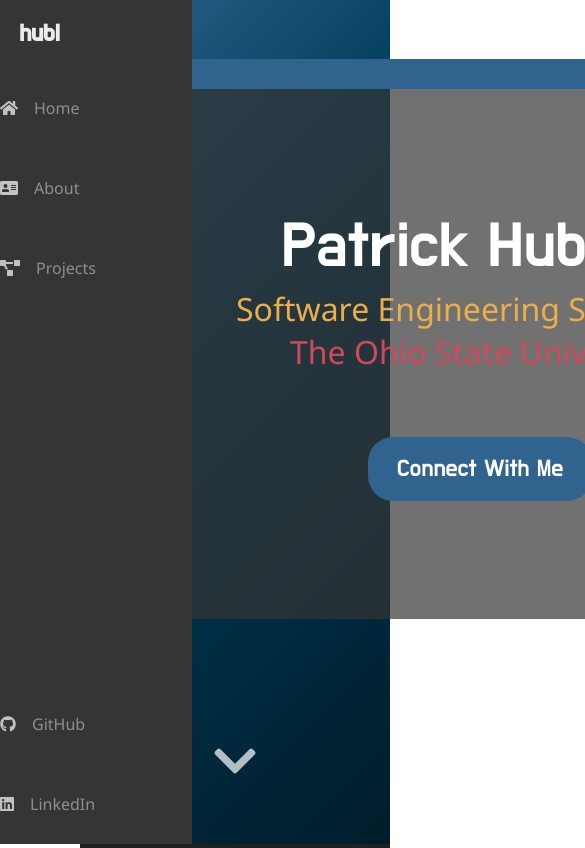
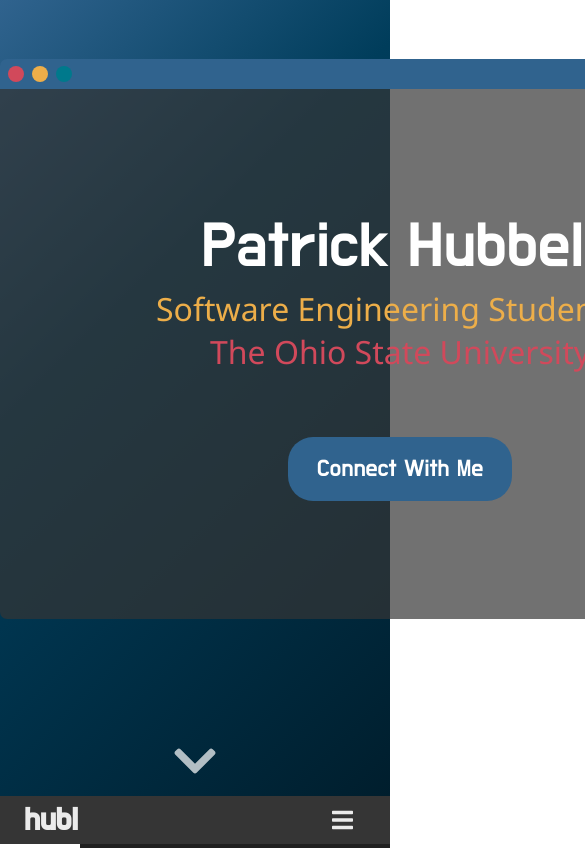
Before and after one commit to patty-hubbell/hubl-portfolio, a Gatsby site: page / in a window 390 px wide. Shown: the top 848 px of the page, 585 px wide, since content can reach past the window. Built offline with nearby package versions, Linux system fonts and the light colour scheme; Gatsby itself is replaced by a stand-in of ours.

Commit message:
Complete mobile responsive navbar

```diff
--- /dev/null
+++ b/src/components/MobileNavBar.js
@@ -0,0 +1,122 @@
+import React from "react"
+import { FontAwesomeIcon } from "@fortawesome/react-fontawesome"
+import {
+  faAddressCard,
+  faBars,
+  faHome,
+  faProjectDiagram,
+} from "@fortawesome/free-solid-svg-icons"
+import { faGithub, faLinkedin } from "@fortawesome/free-brands-svg-icons"
+import styled from "styled-components"
+
+const handleClick = () => {
+  var links = document.getElementById("links")
+
+  if (links.style.display === "block") {
+    links.style.display = "none"
+  } else {
+    links.style.display = "block"
+  }
+}
+
+export default function MobileNavBar() {
+  return (
+    <MobileNav.Container>
+      <MobileNav.Logo>hubl</MobileNav.Logo>
+      <MobileNav.Button onClick={handleClick}>
+        <FontAwesomeIcon className="hamburger" icon={faBars} />
+      </MobileNav.Button>
+      <MobileNav.List id="links">
+        <MobileNav.ListItem>
+          <MobileNav.Link href="#home">
+            <FontAwesomeIcon className="mobile-icon" icon={faHome} />
+            <MobileNav.LinkText className="link-text">Home</MobileNav.LinkText>
+          </MobileNav.Link>
+        </MobileNav.ListItem>
+        <MobileNav.ListItem>
+          <MobileNav.Link href="#home">
+            <FontAwesomeIcon className="mobile-icon" icon={faAddressCard} />
+            <MobileNav.LinkText className="link-text">About</MobileNav.LinkText>
+          </MobileNav.Link>
+        </MobileNav.ListItem>
+        <MobileNav.ListItem>
+          <MobileNav.Link href="#home">
+            <FontAwesomeIcon className="mobile-icon" icon={faProjectDiagram} />
+            <MobileNav.LinkText className="link-text">
+              Projects
+            </MobileNav.LinkText>
+          </MobileNav.Link>
+        </MobileNav.ListItem>
+        <MobileNav.ListItem>
+          <MobileNav.Link href="#home">
+            <FontAwesomeIcon className="mobile-icon" icon={faGithub} />
+            <MobileNav.LinkText className="link-text">
+              GitHub
+            </MobileNav.LinkText>
+          </MobileNav.Link>
+        </MobileNav.ListItem>
+        <MobileNav.ListItem>
+          <MobileNav.Link href="#home">
+            <FontAwesomeIcon className="mobile-icon" icon={faLinkedin} />
+            <MobileNav.LinkText className="link-text">
+              LinkedIn
+            </MobileNav.LinkText>
+          </MobileNav.Link>
+        </MobileNav.ListItem>
+      </MobileNav.List>
+    </MobileNav.Container>
+  )
+}
+
+const MobileNav = {
+  Container: styled.div`
+    align-items: center;
+    background-color: var(--dark);
+    bottom: 0;
+    display: flex;
+    height: 3rem;
+    justify-content: space-between;
+    position: fixed;
+    width: 100vw;
+    z-index: 1;
+  `,
+  Logo: styled.h1`
+    color: var(--white);
+    filter: opacity(0.9);
+    font-family: "Do Hyeon", sans-serif;
+    margin-left: 1.5rem;
+  `,
+  Button: styled.button`
+    background: transparent;
+    border: none;
+    cursor: pointer;
+    filter: opacity(0.9);
+    height: 3rem;
+    margin-right: 1.5rem;
+    outline: none;
+    width: 3rem;
+  `,
+  List: styled.ul`
+    background-color: var(--dark);
+    border-top-left-radius: 10px;
+    border-top-right-radius: 10px;
+    bottom: 3rem;
+    display: none;
+    list-style: none;
+    margin: 0;
+    padding: 0;
+    position: absolute;
+    right: 1.5rem;
+    z-index: 1;
+  `,
+  ListItem: styled.li`
+    padding: 1.5rem;
+  `,
+  Link: styled.a`
+    color: var(--white);
+    text-decoration: none;
+  `,
+  LinkText: styled.span`
+    margin-left: 1.5rem;
+  `,
+}
--- a/src/components/NavBar.js
+++ b/src/components/NavBar.js
@@ -1,5 +1,4 @@
 import React from "react"
-import { Link } from "gatsby"
 import { FontAwesomeIcon } from "@fortawesome/react-fontawesome"
 import {
   faAddressCard,
@@ -11,50 +10,51 @@
 
 export default function NavBar() {
   return (
-    <Nav>
-      <List>
-        <ListItem>
-          <Logo>hubl</Logo>
-        </ListItem>
-        <ListItem>
-          <NavLink href="#home">
+    <Nav.Container>
+      <Nav.List>
+        <Nav.ListItem>
+          <Nav.Logo>hubl</Nav.Logo>
+        </Nav.ListItem>
+        <Nav.ListItem>
+          <Nav.Link href="#home">
             <FontAwesomeIcon className="icon" icon={faHome} />
-            <NavLinkText className="link-text">Home</NavLinkText>
-          </NavLink>
-        </ListItem>
-        <ListItem>
-          <NavLink href="#about">
+            <Nav.LinkText className="link-text">Home</Nav.LinkText>
+          </Nav.Link>
+        </Nav.ListItem>
+        <Nav.ListItem>
+          <Nav.Link href="#about">
             <FontAwesomeIcon className="icon" icon={faAddressCard} />
-            <NavLinkText className="link-text">About</NavLinkText>
-          </NavLink>
-        </ListItem>
-        <ListItem>
-          <NavLink href="#">
+            <Nav.LinkText className="link-text">About</Nav.LinkText>
+          </Nav.Link>
+        </Nav.ListItem>
+        <Nav.ListItem>
+          <Nav.Link href="#">
             <FontAwesomeIcon className="icon" icon={faProjectDiagram} />
-            <NavLinkText className="link-text">Projects</NavLinkText>
-          </NavLink>
-        </ListItem>
-        <ListItem>
-          <NavLink href="https://github.com/pat-hubbell" target="_blank">
+            <Nav.LinkText className="link-text">Projects</Nav.LinkText>
+          </Nav.Link>
+        </Nav.ListItem>
+        <Nav.ListItem>
+          <Nav.Link href="https://github.com/pat-hubbell" target="_blank">
             <FontAwesomeIcon className="icon" icon={faGithub} />
-            <NavLinkText className="link-text">GitHub</NavLinkText>
-          </NavLink>
-        </ListItem>
-        <ListItem>
-          <NavLink
+            <Nav.LinkText className="link-text">GitHub</Nav.LinkText>
+          </Nav.Link>
+        </Nav.ListItem>
+        <Nav.ListItem>
+          <Nav.Link
             href="https://linkedin.com/in/patrick-hubbell"
             target="_blank"
           >
             <FontAwesomeIcon className="icon" icon={faLinkedin} />
-            <NavLinkText className="link-text">LinkedIn</NavLinkText>
-          </NavLink>
-        </ListItem>
-      </List>
-    </Nav>
+            <Nav.LinkText className="link-text">LinkedIn</Nav.LinkText>
+          </Nav.Link>
+        </Nav.ListItem>
+      </Nav.List>
+    </Nav.Container>
   )
 }
 
-const Nav = styled.nav`
+const Nav = {
+  Container: styled.nav`
     background-color: var(--dark);
     width: 5rem;
     height: 100vh;
@@ -71,33 +71,29 @@
       transition: 500ms ease-in;
       visibility: visible;
     }
-`
-
-const List = styled.ul`
+  `,
+  List: styled.ul`
     display: flex;
     flex-direction: column;
     height: 100%;
     list-style: none;
     margin: 0;
     padding: 0;
-`
-
-const ListItem = styled.li`
+  `,
+  ListItem: styled.li`
     width: 100%;
 
     &:nth-child(5) {
       margin-top: auto;
     }
-`
-
-const Logo = styled.h1`
+  `,
+  Logo: styled.h1`
     color: var(--white);
     filter: opacity(0.9);
     font-family: "Do Hyeon", sans-serif;
     margin: 1.2rem 1.2rem;
-`
-
-const NavLink = styled.a`
+  `,
+  Link: styled.a`
     color: var(--white);
     display: flex;
     align-items: center;
@@ -110,11 +106,11 @@
       background-color: var(--dark-hover);
       filter: grayscale(0%) opacity(1);
     }
-`
-
-const NavLinkText = styled.span`
+  `,
+  LinkText: styled.span`
     color: var(--light);
     margin: 1rem;
     opacity: 0;
     visibility: hidden;
-`
+  `,
+}
--- a/src/pages/index.js
+++ b/src/pages/index.js
@@ -1,14 +1,32 @@
-import React from "react"
+import React, { useEffect, useState } from "react"
 
 import NavBar from "../components/NavBar"
 import IntroScreen from "../screens/IntroScreen"
 import AboutScreen from "../screens/AboutScreen"
 import ScreenFlexContainer from "../components/ScreenFlexContainer"
+import MobileNavBar from "../components/MobileNavBar"
 
 export default function Home() {
+  const [windowDimension, setWindowDimension] = useState(null)
+
+  useEffect(() => {
+    setWindowDimension(window.innerWidth)
+  }, [])
+
+  useEffect(() => {
+    function handleResize() {
+      setWindowDimension(window.innerWidth)
+    }
+
+    window.addEventListener("resize", handleResize)
+    return () => window.removeEventListener("resize", handleResize)
+  }, [])
+
+  const isMobile = windowDimension <= 600
+
   return (
     <>
-      <NavBar />
+      {isMobile ? <MobileNavBar /> : <NavBar />}
       <ScreenFlexContainer>
         <IntroScreen />
         <AboutScreen />
--- a/src/styles/global.css
+++ b/src/styles/global.css
@@ -34,7 +34,30 @@
   display: flex;
   flex-direction: column;
   height: 100vh;
-  margin-left: 5rem;
+}
+
+/* Large screens */
+@media only screen and (min-width: 600px) {
+  .intro-screen {
+    margin-left: 5rem;
+  }
+}
+
+.icon {
+  color: var(--light);
+  font-size: 1.5rem;
+  min-width: 2rem;
+  margin: 0 1.5rem;
+}
+
+.hamburger {
+  color: var(--white);
+  font-size: 1.5rem;
+}
+
+.mobile-icon {
+  color: var(--white);
+  font-size: 1.5rem;
 }
 
 .screen {
```
Lines whose indentation alone changed are shown as unchanged.
